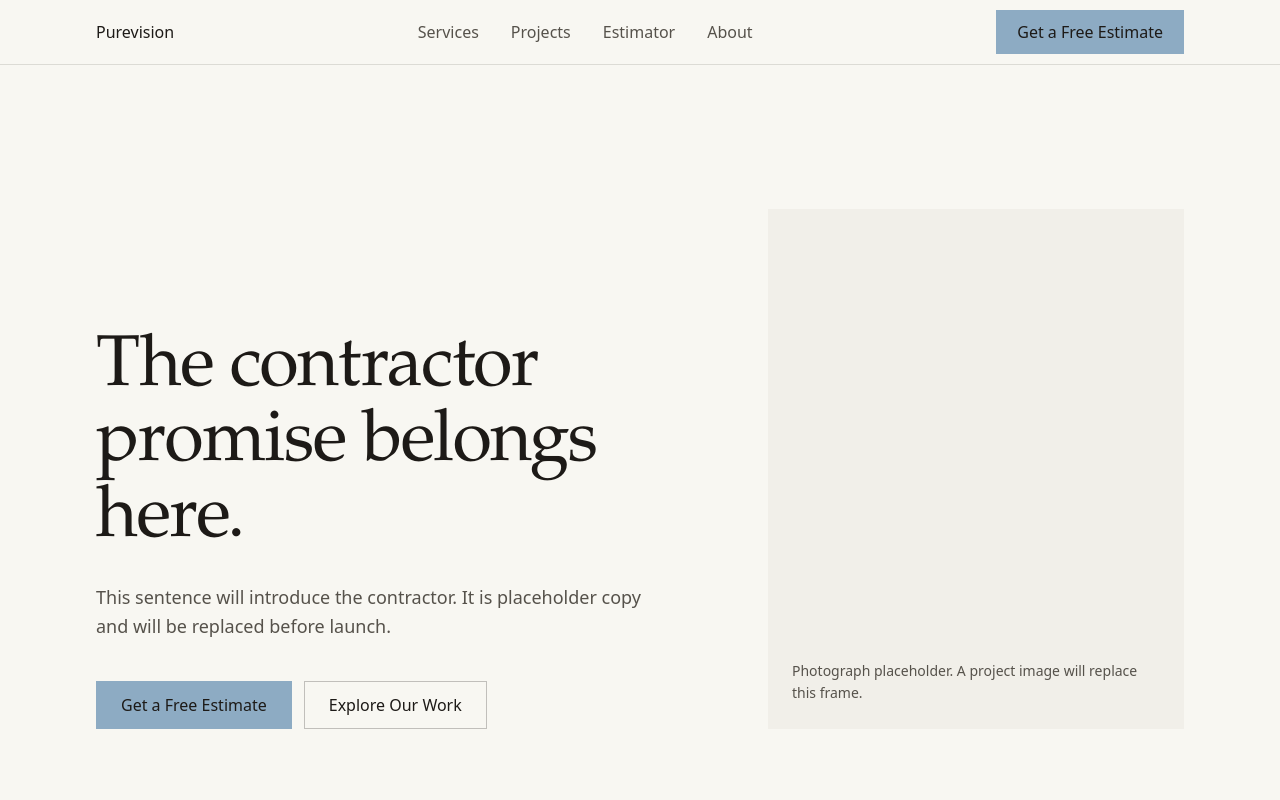
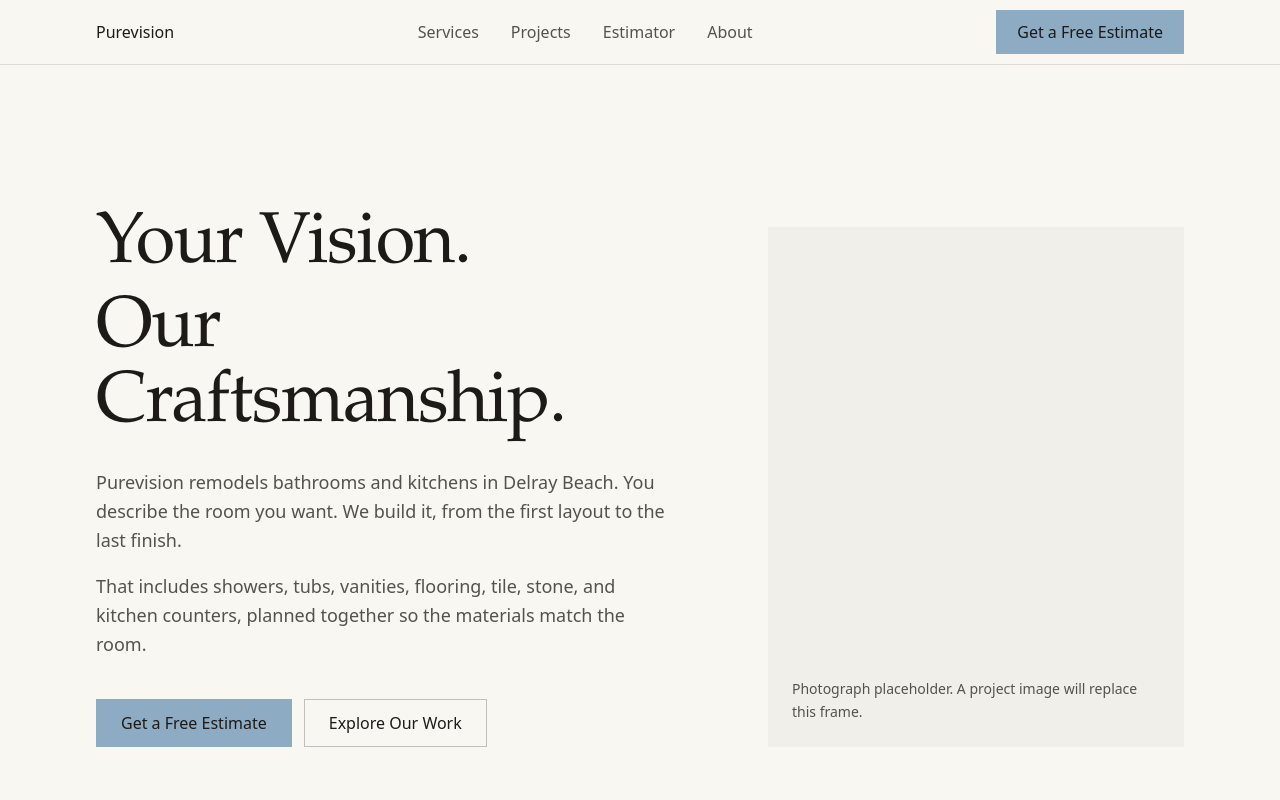
Before and after one commit to cnpham10/PureVision, a Next.js app: page / in a window 1280 px wide. Shown: the top 800 px of the page. Built offline with nearby package versions, Linux system fonts and the light colour scheme; a web font is replaced by a local one.

Commit message:
updated landing page info

```diff
--- a/src/app/page.tsx
+++ b/src/app/page.tsx
@@ -10,12 +10,21 @@ export default function Home() {
       <Container className="grid items-end gap-12 py-20 md:py-28 lg:grid-cols-12 lg:gap-16 lg:py-36">
         <div className="lg:col-span-7">
           <h1 className="max-w-3xl text-5xl leading-[1.05] md:text-6xl lg:text-7xl">
-            The contractor promise belongs here.
+            Your Vision.
+            <span className="mt-2 block">Our Craftsmanship.</span>
           </h1>
-          <p className="mt-6 max-w-xl text-lg leading-relaxed text-muted-foreground">
-            This sentence will introduce the contractor. It is placeholder copy
-            and will be replaced before launch.
-          </p>
+          <div className="mt-6 max-w-xl space-y-4 text-lg leading-relaxed text-muted-foreground">
+            <p>
+              Purevision remodels bathrooms and kitchens in Delray Beach. You
+              describe the room you want. We build it, from the first layout to
+              the last finish.
+            </p>
+            <p>
+              That includes showers, tubs, vanities, flooring, tile, stone, and
+              kitchen counters, planned together so the materials match the
+              room.
+            </p>
+          </div>
           <div className="mt-10 flex flex-col gap-3 sm:flex-row">
             <Link
               href={site.primaryCta.href}
```
